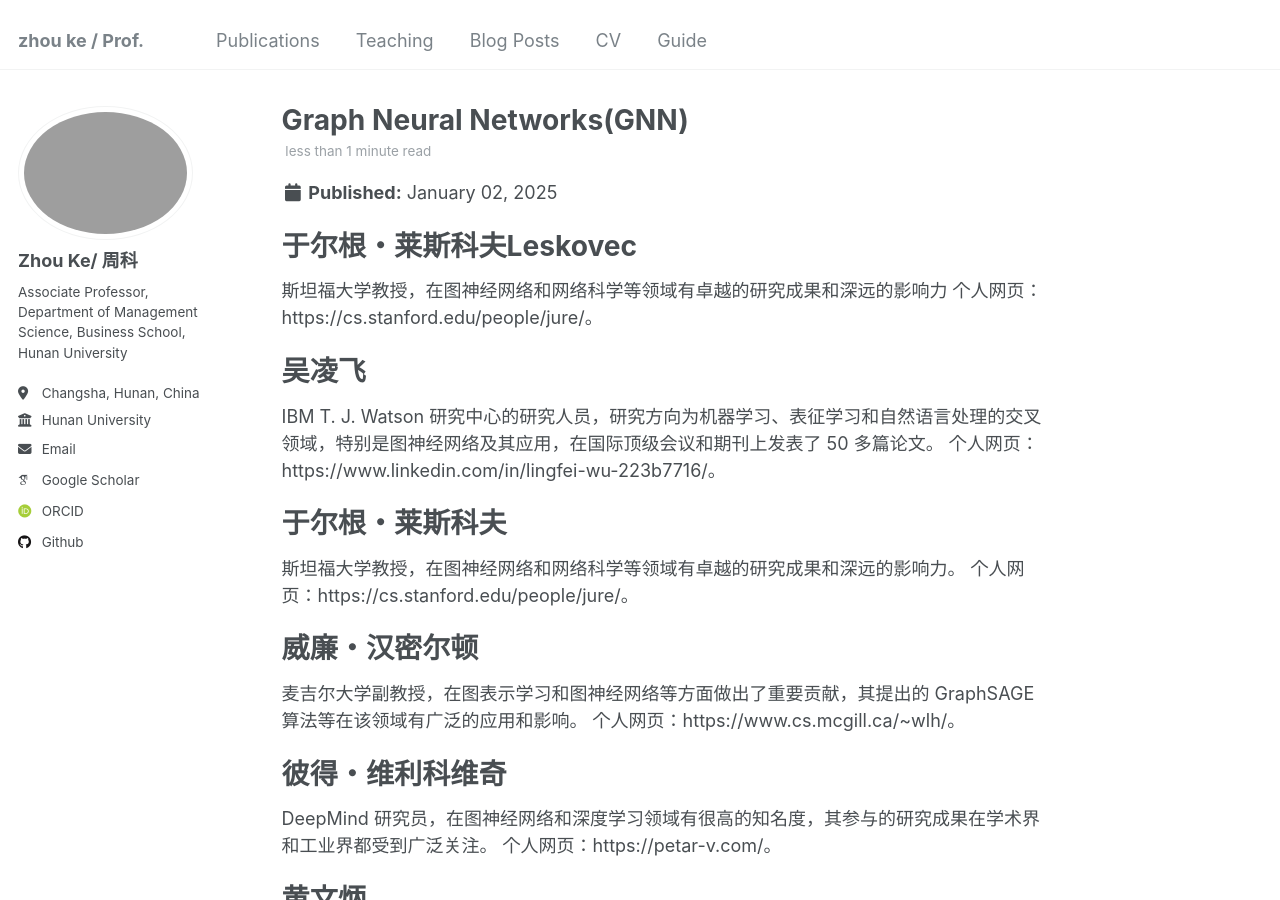
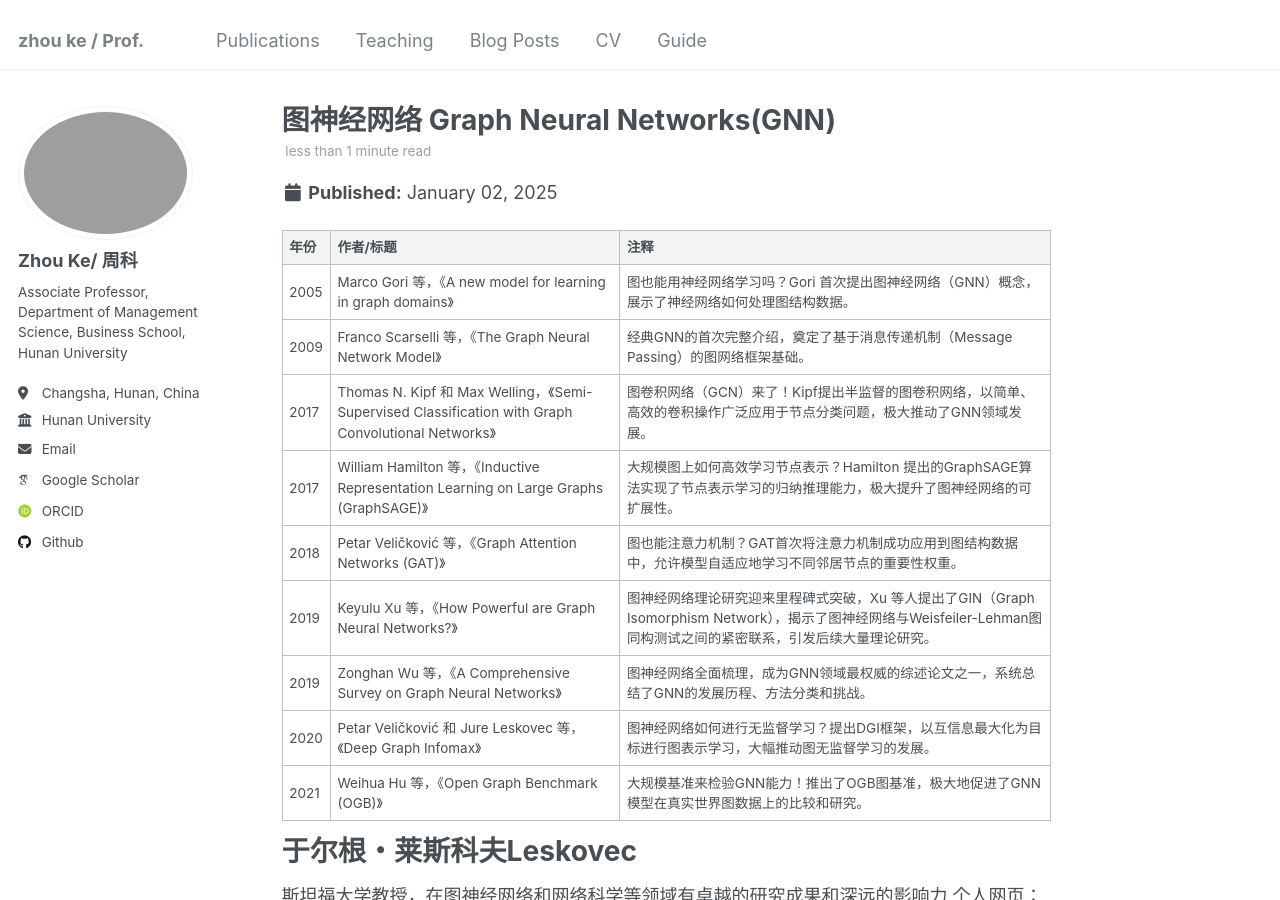
Before and after one commit to hustzhke/hustzhke.github.io, a Jekyll site: the page built from _posts/2025-01-02-blog-post-2.md, in a window 1280 px wide and 900 px high. Built offline with Jekyll 4.4.1, drawn with Linux system fonts in a browser that asks for light colours; some web fonts are replaced.

Commit message:
Update 2025-01-02-blog-post-2.md

```diff
--- a/_posts/2025-01-02-blog-post-2.md
+++ b/_posts/2025-01-02-blog-post-2.md
@@ -1,5 +1,5 @@
 ---
-title: 'Graph Neural Networks(GNN)'
+title: '图神经网络 Graph Neural Networks(GNN)'
 date: 2025-01-02
 permalink: /posts/2013/08/blog-post-2/
 tags:
@@ -7,6 +7,24 @@ tags:
   - category1
   - category2
 ---
+
+| 年份 | 作者/标题 | 注释 |
+|------|-----------|------|
+| 2005 | Marco Gori 等，《A new model for learning in graph domains》 | 图也能用神经网络学习吗？Gori 首次提出图神经网络（GNN）概念，展示了神经网络如何处理图结构数据。|
+| 2009 | Franco Scarselli 等，《The Graph Neural Network Model》 | 经典GNN的首次完整介绍，奠定了基于消息传递机制（Message Passing）的图网络框架基础。|
+| 2017 | Thomas N. Kipf 和 Max Welling，《Semi-Supervised Classification with Graph Convolutional Networks》 | 图卷积网络（GCN）来了！Kipf提出半监督的图卷积网络，以简单、高效的卷积操作广泛应用于节点分类问题，极大推动了GNN领域发展。|
+| 2017 | William Hamilton 等，《Inductive Representation Learning on Large Graphs (GraphSAGE)》 | 大规模图上如何高效学习节点表示？Hamilton 提出的GraphSAGE算法实现了节点表示学习的归纳推理能力，极大提升了图神经网络的可扩展性。|
+| 2018 | Petar Veličković 等，《Graph Attention Networks (GAT)》 | 图也能注意力机制？GAT首次将注意力机制成功应用到图结构数据中，允许模型自适应地学习不同邻居节点的重要性权重。|
+| 2019 | Keyulu Xu 等，《How Powerful are Graph Neural Networks?》 | 图神经网络理论研究迎来里程碑式突破，Xu 等人提出了GIN（Graph Isomorphism Network），揭示了图神经网络与Weisfeiler-Lehman图同构测试之间的紧密联系，引发后续大量理论研究。|
+| 2019 | Zonghan Wu 等，《A Comprehensive Survey on Graph Neural Networks》 | 图神经网络全面梳理，成为GNN领域最权威的综述论文之一，系统总结了GNN的发展历程、方法分类和挑战。|
+| 2020 | Petar Veličković 和 Jure Leskovec 等，《Deep Graph Infomax》 | 图神经网络如何进行无监督学习？提出DGI框架，以互信息最大化为目标进行图表示学习，大幅推动图无监督学习的发展。|
+| 2021 | Weihua Hu 等，《Open Graph Benchmark (OGB)》 | 大规模基准来检验GNN能力！推出了OGB图基准，极大地促进了GNN模型在真实世界图数据上的比较和研究。|
+
+
+
+
+
+
 于尔根・莱斯科夫Leskovec
 ======
 斯坦福大学教授，在图神经网络和网络科学等领域有卓越的研究成果和深远的影响力
```
